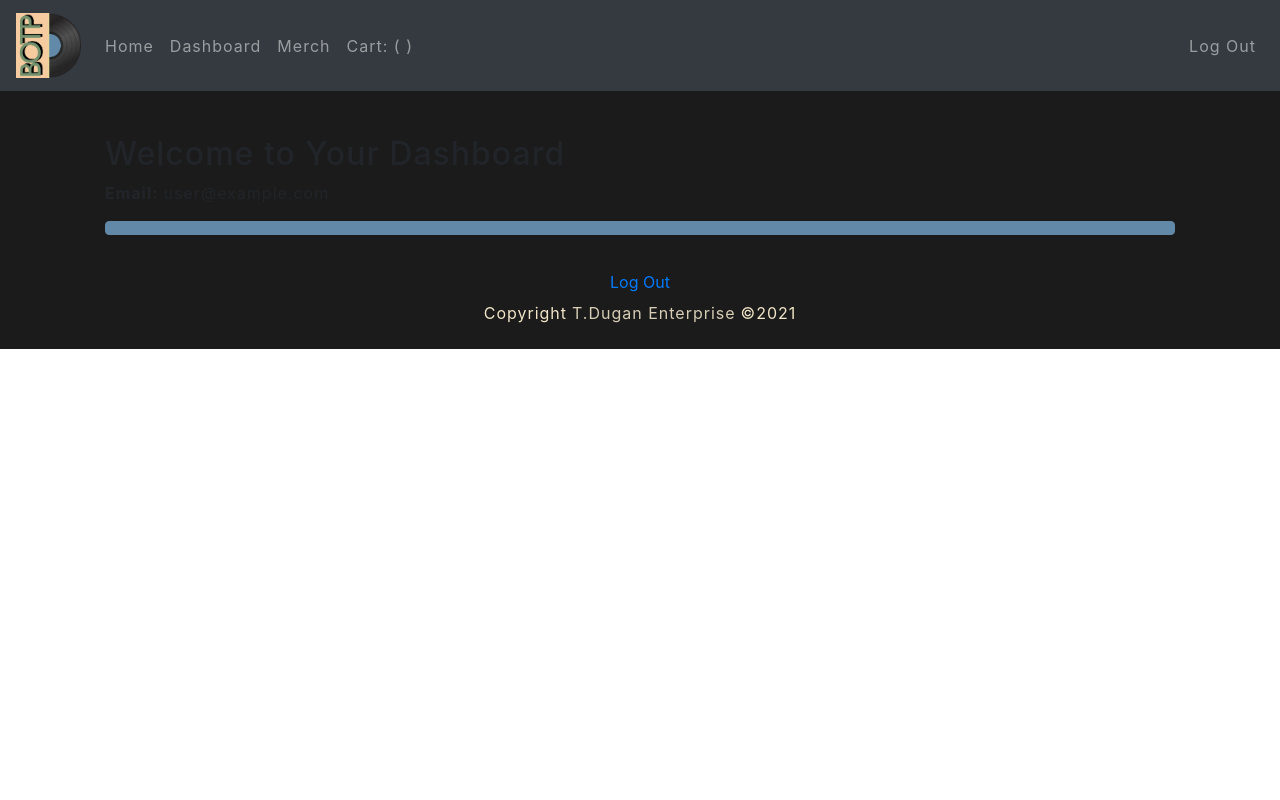
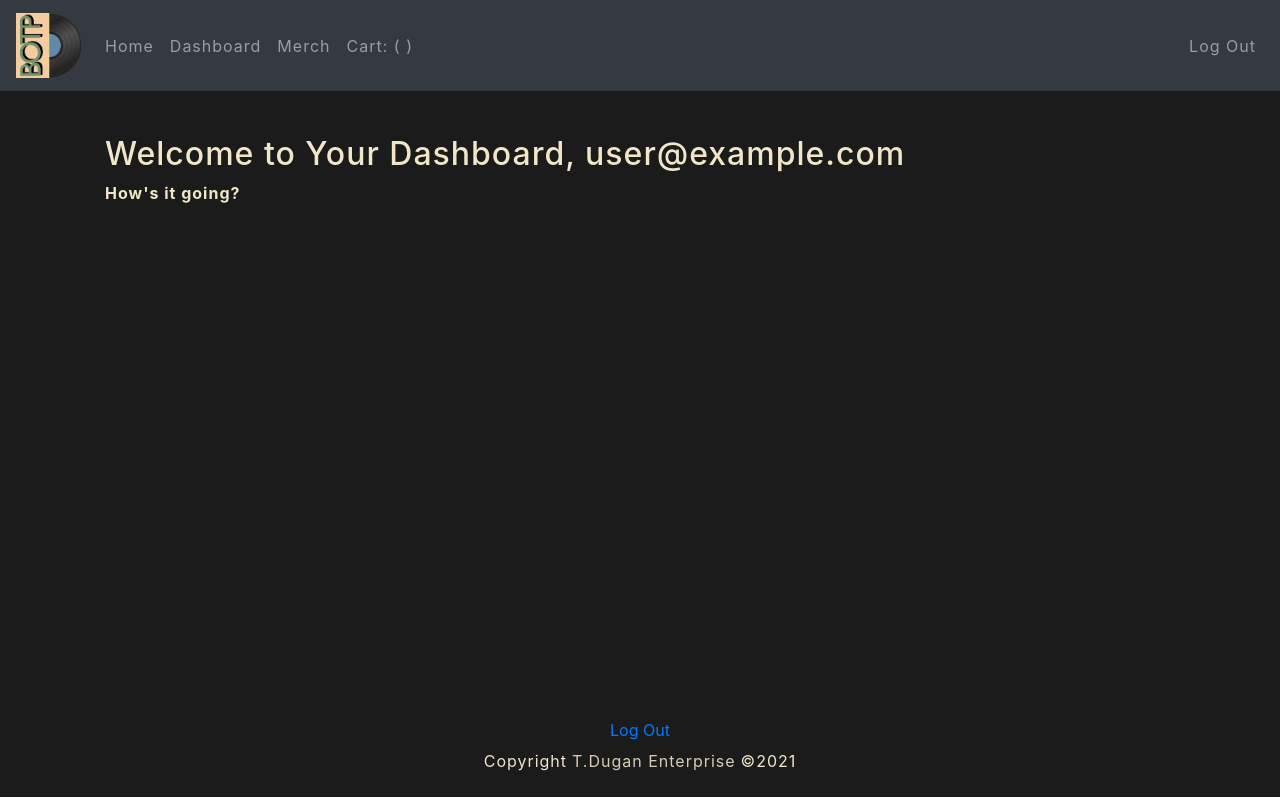
Before and after one commit to ledugani/botp-spa, a React (Create React App) app: page /dashboard in a window 1280 px wide. Built offline with nearby package versions, Linux system fonts and the light colour scheme; no server answers; sample sign-in values are in the browser's storage.

Commit message:
dashboard full height

```diff
--- a/src/pages/dashboard/index.jsx
+++ b/src/pages/dashboard/index.jsx
@@ -1,7 +1,8 @@
 import React, { useState } from 'react';
 import { Card, Alert, Button } from 'react-bootstrap';
 import { useAuth } from '../../app/auth/Auth';
-import { Link, useHistory } from 'react-router-dom';
+import { useHistory } from 'react-router-dom';
+import './styles.css';
 
 export default function Dashboard() {
 	const [ error, setError ] = useState('');
@@ -10,7 +11,6 @@ export default function Dashboard() {
 
 	async function handleLogout() {
 		setError('');
-
 		try {
 			await logout();
 			history.push('/login');
@@ -21,12 +21,12 @@ export default function Dashboard() {
 
 	return (
 		<>
-			<Card>
+			<Card className='dashboard'>
 				<Card.Body>
-					<h2>Welcome to Your Dashboard</h2>
+					<h2>Welcome to Your Dashboard, {currentUser.email}</h2>
 					{error && <Alert variant='danger'>{error}</Alert>}
-					<strong>Email: </strong> {currentUser.email}
-					<Link to='/update-profile' className='btn btn-primary w-100 mt-3'></Link>
+					<strong>How's it going?</strong>
+					{/* <Link to='/update-profile' className='btn btn-primary w-100 mt-3'></Link> */}
 				</Card.Body>
 			</Card>
 
--- a/src/pages/dashboard/styles.css
+++ b/src/pages/dashboard/styles.css
@@ -0,0 +1,7 @@
+* {
+	color: var(--base-color);
+}
+
+.dashboard {
+	height: 73.5vh;
+}
```
Also changed, not shown: 1 other file (tests, documents, lock files or other folders).
